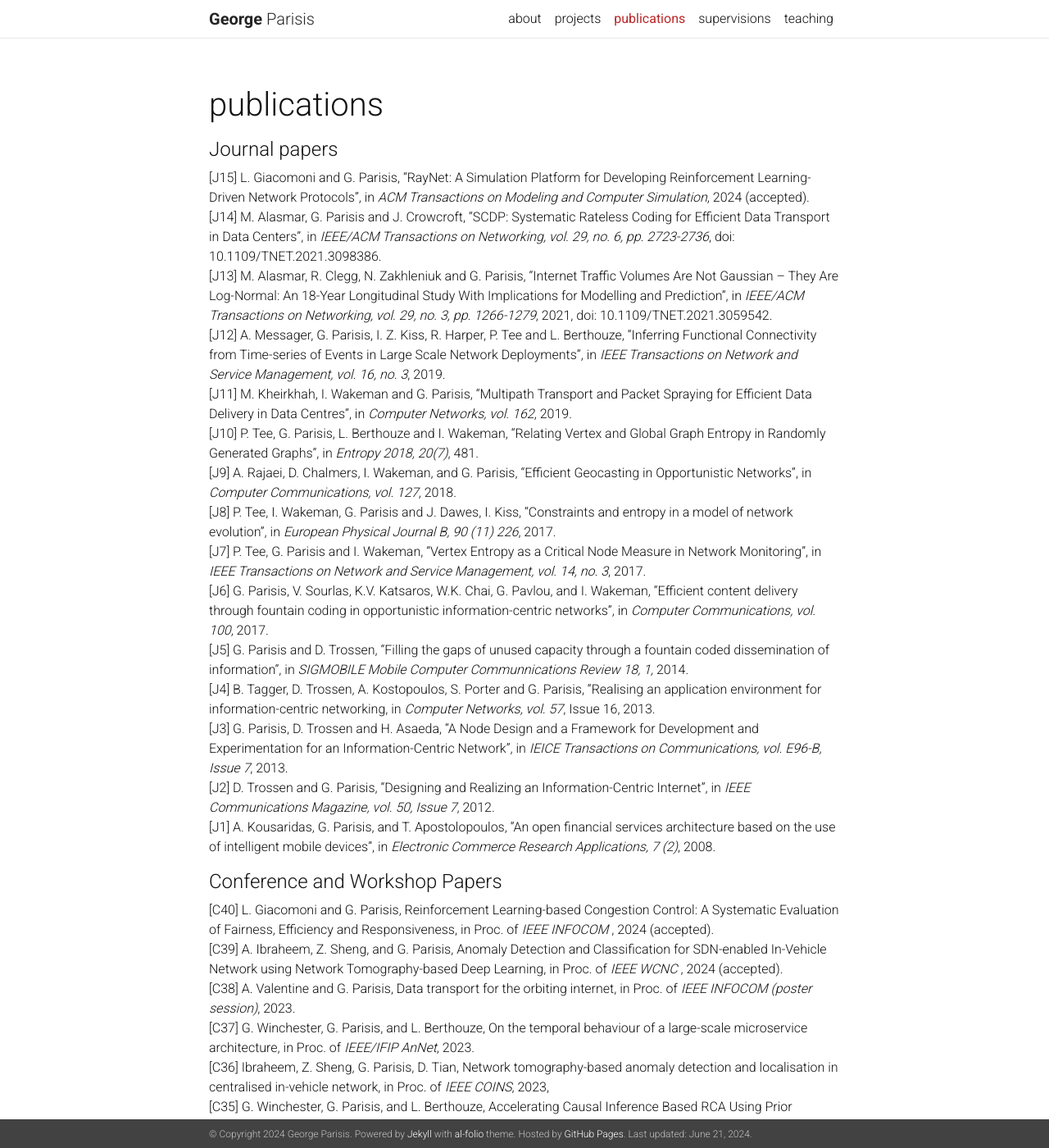
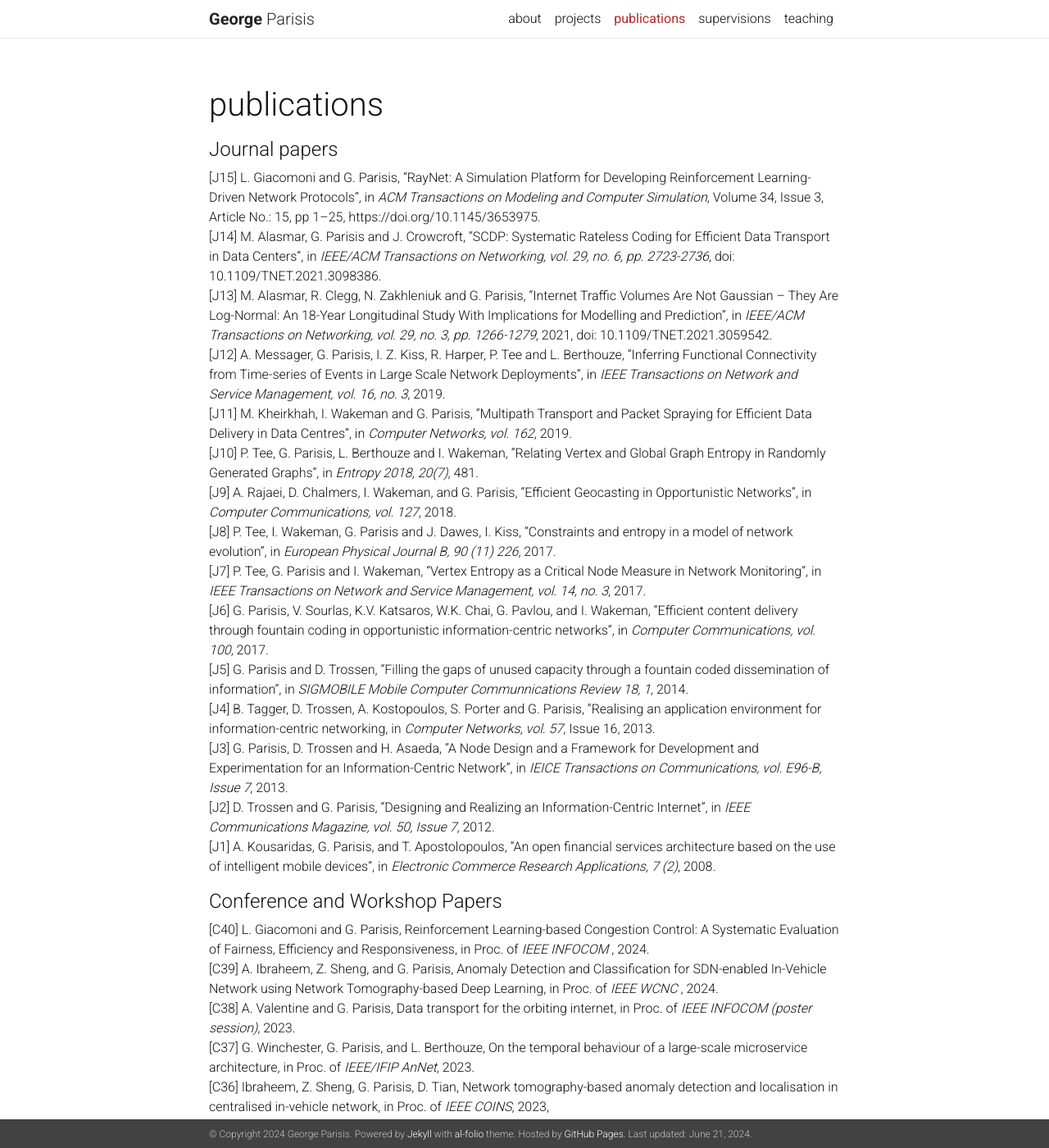
Before and after one commit to georgeparisis/georgeparisis.github.io, a Jekyll site: the page built from _pages/publications.md, in a window 1280 px wide and 1400 px high. Shown: the whole window at 82% size. Built offline with Jekyll 4.4.1, drawn with Linux system fonts in a browser that asks for light colours; nearby versions of some CDN libraries; a style sheet for code colours, icons or effects is not loaded.

Commit message:
Update publications.md

```diff
--- a/_pages/publications.md
+++ b/_pages/publications.md
@@ -9,7 +9,7 @@ nav: true
 
 
 #### Journal papers
-[J15] L. Giacomoni and G. Parisis, "RayNet: A Simulation Platform for Developing Reinforcement Learning-Driven Network Protocols", in *ACM Transactions on Modeling and Computer Simulation*, 2024 (accepted).
+[J15] L. Giacomoni and G. Parisis, "RayNet: A Simulation Platform for Developing Reinforcement Learning-Driven Network Protocols", in *ACM Transactions on Modeling and Computer Simulation*, Volume 34, Issue 3, Article No.: 15, pp 1–25, https://doi.org/10.1145/3653975.
 <br>
 [J14] M. Alasmar, G. Parisis and J. Crowcroft, "SCDP: Systematic Rateless Coding for Efficient Data Transport in Data Centers", in *IEEE/ACM Transactions on Networking, vol. 29, no. 6, pp. 2723-2736*, doi: 10.1109/TNET.2021.3098386.
 <br>
@@ -40,9 +40,9 @@ nav: true
 [J1] A. Kousaridas, G. Parisis, and T. Apostolopoulos, "An open financial services architecture based on the use of intelligent mobile devices", in *Electronic Commerce Research Applications, 7 (2)*, 2008.
 
 #### Conference and Workshop Papers
-[C40] L. Giacomoni and G. Parisis, Reinforcement Learning-based Congestion Control: A Systematic Evaluation of Fairness, Efficiency and Responsiveness, in Proc. of *IEEE INFOCOM* , 2024 (accepted).
+[C40] L. Giacomoni and G. Parisis, Reinforcement Learning-based Congestion Control: A Systematic Evaluation of Fairness, Efficiency and Responsiveness, in Proc. of *IEEE INFOCOM* , 2024.
 <br>
-[C39] A. Ibraheem, Z. Sheng, and G. Parisis, Anomaly Detection and Classification for SDN-enabled In-Vehicle Network using Network Tomography-based Deep Learning, in Proc. of *IEEE WCNC* , 2024 (accepted).
+[C39] A. Ibraheem, Z. Sheng, and G. Parisis, Anomaly Detection and Classification for SDN-enabled In-Vehicle Network using Network Tomography-based Deep Learning, in Proc. of *IEEE WCNC* , 2024.
 <br>
 [C38] A. Valentine and G. Parisis, Data transport for the orbiting internet, in Proc. of *IEEE INFOCOM (poster session)*, 2023.
 <br>
```
